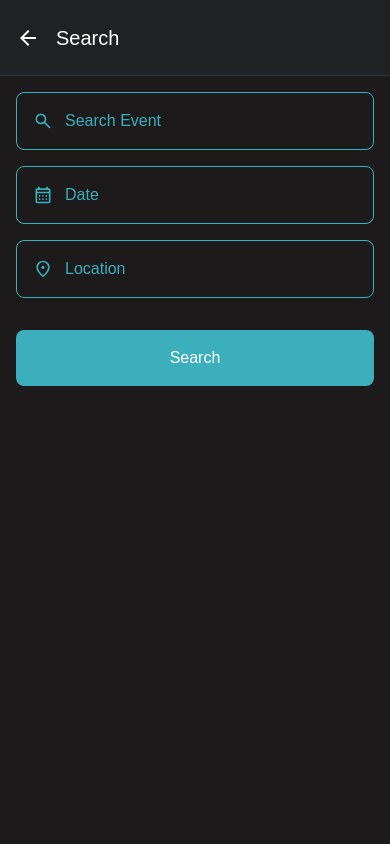
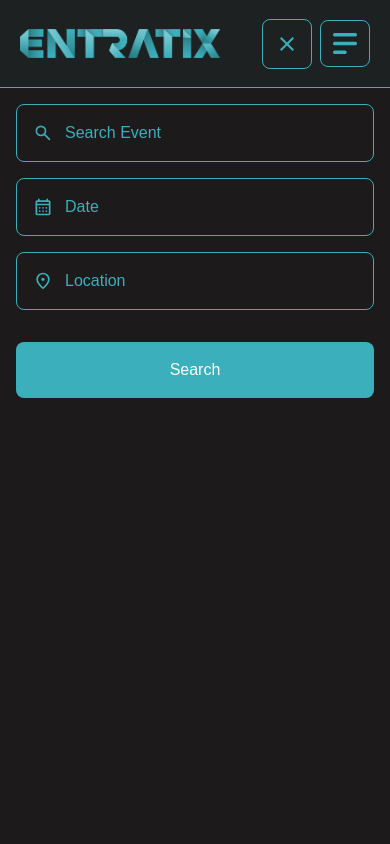
Before and after one commit to ferbermu/Entratix, a Next.js app: page / in a window 390 px wide. Both pictures are taken after a click on the button 287 px from the left and 43 px from the top of the page. Shown: the top 844 px of the page. Built offline with nearby package versions, Linux system fonts and the light colour scheme.

Commit message:
mejorar componente Navbar: agregar manejo de apertura y cierre de búsqueda móvil; ajustar condiciones de estilo

```diff
--- a/src/app/components/MobileSearch.tsx
+++ b/src/app/components/MobileSearch.tsx
@@ -40,20 +40,11 @@ export const MobileSearch = ({
   if (!isOpen) return null;
 
   return (
-    <div className="fixed inset-0 bg-[#1C1A1A] z-50">
+    <div className="fixed inset-0 top-22 bg-[#1C1A1A] z-40">
+      {' '}
+      {/* Cambiado z-50 a z-40 y añadido top-22 */}
       <div className="max-w-[870px] mx-auto h-full flex flex-col">
-        <div className="flex items-center p-4 border-b border-[#3BAFBB33] h-19 bg-[#3BAFBB0D]">
-          <button onClick={onClose} className="mr-4 cursor-pointer ">
-            <Image
-              src="/assets/icons/featured_events/arrow_back.svg"
-              alt="close"
-              width={24}
-              height={24}
-            />
-          </button>
-          <h2 className="text-white text-xl">Search</h2>
-        </div>
-
+        {/* Eliminamos el header con el botón de cerrar y el texto "Search" */}
         <div className="p-4 flex flex-col gap-4">
           <div className="flex items-center gap-3 p-4 rounded-lg border border-[#3BAFBB]">
             <Image
--- a/src/app/components/Navbar.tsx
+++ b/src/app/components/Navbar.tsx
@@ -28,10 +28,18 @@ export const Navbar = () => {
 
   const toggleMobileNav = () => {
     setIsMobileNavOpen(prev => !prev);
+    // Cerrar búsqueda si está abierta
+    if (isMobileSearchOpen) setIsMobileSearchOpen(false);
   };
 
-  const iconChange = (icon: string) => {
-    if (isMobileNavOpen) {
+  const toggleMobileSearch = () => {
+    setIsMobileSearchOpen(prev => !prev);
+    // Cerrar nav si está abierto
+    if (isMobileNavOpen) setIsMobileNavOpen(false);
+  };
+
+  const iconChange = (icon: string, isSearch?: boolean) => {
+    if ((isMobileNavOpen && !isSearch) || (isMobileSearchOpen && isSearch)) {
       return '/assets/icons/search_bar/close.svg';
     }
     return icon;
@@ -45,7 +53,7 @@ export const Navbar = () => {
           transition-all duration-500 ease-in-out
           max-[870px]:bg-[#1E2122]
           ${
-            isScrolled
+            isScrolled || isMobileNavOpen || isMobileSearchOpen
               ? 'bg-[#1E2122] border-[#3BAFBB]'
               : 'bg-[#3BAFBB0D] border-[#3BAFBB33]'
           }
@@ -81,11 +89,10 @@ export const Navbar = () => {
             onClick={handleLogin}
           />
         </div>
-
-        <div className="flex gap-2 items-center min-[870px]:hidden  ">
+        <div className="flex gap-2 items-center min-[870px]:hidden">
           <MobileNavButton
-            icon="/assets/icons/nav_bar/search.svg"
-            onClick={() => setIsMobileSearchOpen(true)}
+            icon={iconChange('/assets/icons/nav_bar/search.svg', true)}
+            onClick={toggleMobileSearch}
           />
           <MobileNavButton
             icon={iconChange('/assets/icons/nav_bar/vector.svg')}
```
